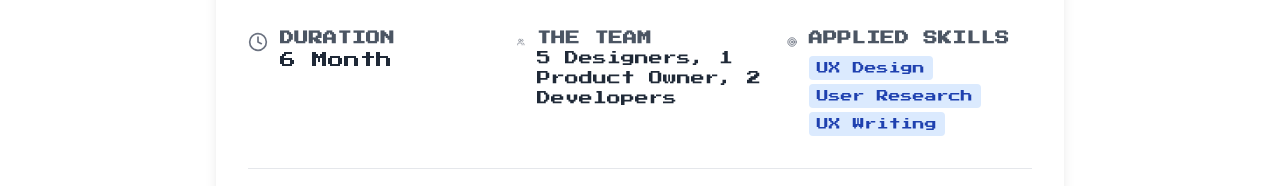
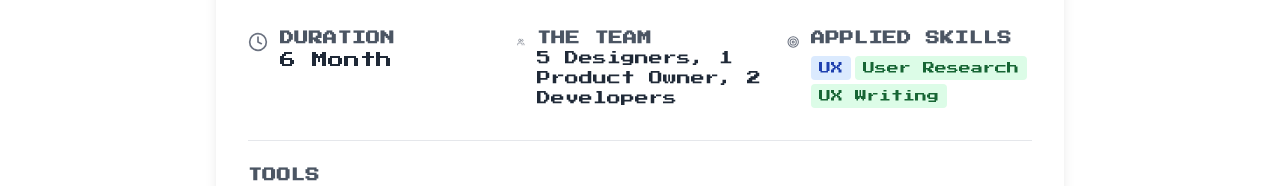
Before and after one commit to dLaMothe/portfolio, a Next.js app: page /quest/1 in a window 1280 px wide. Shown: the part 292-478 px from the top of the page. Built offline with nearby package versions, Linux system fonts and the light colour scheme.

Commit message:
Adjust tags to be correct colours

```diff
--- a/src/app/quest/[id]/page.tsx
+++ b/src/app/quest/[id]/page.tsx
@@ -2,6 +2,7 @@ import React from "react";
 import { Clock, Users, Target, Lightbulb } from "lucide-react";
 import { notFound } from "next/navigation";
 import BackButton from "./BackButton";
+import portfolioData from "@/data/portfolio.json";
 
 // Generate static params for all quest IDs
 export async function generateStaticParams() {
@@ -23,11 +24,42 @@ interface QuestPageProps {
 
 export default function QuestDetailPage({ params }: QuestPageProps) {
   const questId = params.id;
+  const { quests, skills } = portfolioData;
+
+  // Find the current quest data
+  const currentQuest = quests.find((quest) => quest.id === parseInt(questId));
+  if (!currentQuest) {
+    return notFound();
+  }
 
   // Utility function to handle base path for GitHub Pages
   const getImageSrc = (path: string) => {
     const basePath = process.env.NODE_ENV === "production" ? "/portfolio" : "";
     return `${basePath}${path}`;
+  };
+
+  // Function to get skill tag colors matching the Skills section
+  const getSkillTagColor = (skillName: string) => {
+    const skill = skills.find((skill) => skill.category === skillName);
+    if (skill) {
+      switch (skill.color) {
+        case "skill-blue":
+          return "bg-blue-100 text-blue-800";
+        case "skill-green":
+          return "bg-green-100 text-green-800";
+        case "skill-pink":
+          return "bg-pink-100 text-pink-800";
+        case "skill-purple":
+          return "bg-purple-100 text-purple-800";
+        case "skill-orange":
+          return "bg-orange-100 text-orange-800";
+        case "skill-yellow":
+          return "bg-yellow-100 text-yellow-800";
+        default:
+          return "bg-cyan-100 text-cyan-800";
+      }
+    }
+    return "bg-blue-100 text-blue-800";
   };
 
   // Quest 1: A design system for all teams
@@ -84,16 +116,16 @@ export default function QuestDetailPage({ params }: QuestPageProps) {
                     Applied Skills
                   </p>
                   <div className="flex flex-wrap gap-1 mt-2">
-                    {["UX Design", "User Research", "UX Writing"].map(
-                      (skill, index) => (
-                        <span
-                          key={index}
-                          className="px-2 py-1 text-xs bg-blue-100 text-blue-800 rounded"
-                        >
-                          {skill}
-                        </span>
-                      )
-                    )}
+                    {currentQuest.appliedSkills.map((skill, index) => (
+                      <span
+                        key={index}
+                        className={`px-2 py-1 text-xs rounded ${getSkillTagColor(
+                          skill
+                        )}`}
+                      >
+                        {skill.split(" | ")[0]}
+                      </span>
+                    ))}
                   </div>
                 </div>
               </div>
@@ -105,13 +137,7 @@ export default function QuestDetailPage({ params }: QuestPageProps) {
                 Tools
               </p>
               <div className="flex flex-wrap gap-2">
-                {[
-                  "Benchmark",
-                  "User Interviews",
-                  "Sketch",
-                  "Affinity Mapping",
-                  "Abstract",
-                ].map((tool, index) => (
+                {currentQuest.tools.map((tool, index) => (
                   <span
                     key={index}
                     className="px-3 py-1 text-sm bg-gray-100 text-gray-800 rounded-full"
@@ -361,17 +387,14 @@ export default function QuestDetailPage({ params }: QuestPageProps) {
                     Applied Skills
                   </p>
                   <div className="flex flex-wrap gap-1 mt-2">
-                    {[
-                      "User Research",
-                      "UX Design",
-                      "UX Writing",
-                      "Workshop Facilitation",
-                    ].map((skill, index) => (
+                    {currentQuest.appliedSkills.map((skill, index) => (
                       <span
                         key={index}
-                        className="px-2 py-1 text-xs bg-blue-100 text-blue-800 rounded"
+                        className={`px-2 py-1 text-xs rounded ${getSkillTagColor(
+                          skill
+                        )}`}
                       >
-                        {skill}
+                        {skill.split(" | ")[0]}
                       </span>
                     ))}
                   </div>
@@ -385,14 +408,7 @@ export default function QuestDetailPage({ params }: QuestPageProps) {
                 Tools
               </p>
               <div className="flex flex-wrap gap-2">
-                {[
-                  "Expert Interviews ❤️",
-                  "HMW",
-                  "Desk Research",
-                  "Lightning Demos",
-                  "User Testing",
-                  "Figma ❤️",
-                ].map((tool, index) => (
+                {currentQuest.tools.map((tool, index) => (
                   <span
                     key={index}
                     className="px-3 py-1 text-sm bg-gray-100 text-gray-800 rounded-full"
@@ -612,17 +628,14 @@ export default function QuestDetailPage({ params }: QuestPageProps) {
                     Applied Skills
                   </p>
                   <div className="flex flex-wrap gap-1 mt-2">
-                    {[
-                      "UX Design",
-                      "User Research",
-                      "Prototyping",
-                      "Workshop Facilitation",
-                    ].map((skill, index) => (
+                    {currentQuest.appliedSkills.map((skill, index) => (
                       <span
                         key={index}
-                        className="px-2 py-1 text-xs bg-blue-100 text-blue-800 rounded"
+                        className={`px-2 py-1 text-xs rounded ${getSkillTagColor(
+                          skill
+                        )}`}
                       >
-                        {skill}
+                        {skill.split(" | ")[0]}
                       </span>
                     ))}
                   </div>
@@ -636,20 +649,7 @@ export default function QuestDetailPage({ params }: QuestPageProps) {
                 Tools
               </p>
               <div className="flex flex-wrap gap-2">
-                {[
-                  "Figma ❤️",
-                  "User Testing",
-                  "Desk Research",
-                  "Behavioural Psychology",
-                  "Opportunity decision tree ❤️",
-                  "JTBD",
-                  "Wireframing",
-                  "Benchmark",
-                  "User Interviews",
-                  "rapid Usertests",
-                  "Hotjar ❤️",
-                  "Miro ❤️",
-                ].map((tool, index) => (
+                {currentQuest.tools.map((tool, index) => (
                   <span
                     key={index}
                     className="px-3 py-1 text-sm bg-gray-100 text-gray-800 rounded-full"
@@ -908,17 +908,14 @@ export default function QuestDetailPage({ params }: QuestPageProps) {
                     Applied Skills
                   </p>
                   <div className="flex flex-wrap gap-1 mt-2">
-                    {[
-                      "UX Design",
-                      "User Research",
-                      "Prototyping",
-                      "Workshop Facilitation",
-                    ].map((skill, index) => (
+                    {currentQuest.appliedSkills.map((skill, index) => (
                       <span
                         key={index}
-                        className="px-2 py-1 text-xs bg-blue-100 text-blue-800 rounded"
+                        className={`px-2 py-1 text-xs rounded ${getSkillTagColor(
+                          skill
+                        )}`}
                       >
-                        {skill}
+                        {skill.split(" | ")[0]}
                       </span>
                     ))}
                   </div>
@@ -932,15 +929,7 @@ export default function QuestDetailPage({ params }: QuestPageProps) {
                 Tools
               </p>
               <div className="flex flex-wrap gap-2">
-                {[
-                  "Optimal Workshop ❤️",
-                  "rapid Usertests",
-                  "Figma ❤️",
-                  "Miro ❤️",
-                  "Card Sorting ❤️",
-                  "Tree Testing ❤️",
-                  "Expert Interviews ❤️",
-                ].map((tool, index) => (
+                {currentQuest.tools.map((tool, index) => (
                   <span
                     key={index}
                     className="px-3 py-1 text-sm bg-gray-100 text-gray-800 rounded-full"
@@ -1198,7 +1187,6 @@ export default function QuestDetailPage({ params }: QuestPageProps) {
             <BackButton />
           </div>
         </div>
-
         <div className="max-w-4xl mx-auto px-6 -mt-16 relative z-10">
           {/* Title Card */}
           <div className="bg-white rounded-lg shadow-lg p-8 mb-8">
@@ -1233,12 +1221,14 @@ export default function QuestDetailPage({ params }: QuestPageProps) {
                     Applied Skills
                   </p>
                   <div className="flex flex-wrap gap-1 mt-2">
-                    {["OOUX", "UX Design", "UI Design"].map((skill, index) => (
+                    {currentQuest.appliedSkills.map((skill, index) => (
                       <span
                         key={index}
-                        className="px-2 py-1 text-xs bg-blue-100 text-blue-800 rounded"
+                        className={`px-2 py-1 text-xs rounded ${getSkillTagColor(
+                          skill
+                        )}`}
                       >
-                        {skill}
+                        {skill.split(" | ")[0]}
                       </span>
                     ))}
                   </div>
@@ -1513,18 +1503,14 @@ export default function QuestDetailPage({ params }: QuestPageProps) {
                   Applied Skills
                 </p>
                 <div className="flex flex-wrap gap-1 mt-2">
-                  {[
-                    "Prototyping",
-                    "User Research",
-                    "UX Design",
-                    "UX Writing",
-                    "Workshop Facilitation",
-                  ].map((skill, index) => (
+                  {currentQuest.appliedSkills.map((skill, index) => (
                     <span
                       key={index}
-                      className="px-2 py-1 text-xs bg-blue-100 text-blue-800 rounded"
+                      className={`px-2 py-1 text-xs rounded ${getSkillTagColor(
+                        skill
+                      )}`}
                     >
-                      {skill}
+                      {skill.split(" | ")[0]}
                     </span>
                   ))}
                 </div>
--- a/src/components/QuestsSection.tsx
+++ b/src/components/QuestsSection.tsx
@@ -6,7 +6,7 @@ import { Code2, ArrowRight, Clock, Users, Wrench } from "lucide-react";
 import { useRouter } from "next/navigation";
 
 export default function QuestsSection() {
-  const { quests } = portfolioData;
+  const { quests, skills } = portfolioData;
   const router = useRouter();
 
   // Restore scroll position when component mounts
@@ -27,18 +27,29 @@ export default function QuestsSection() {
     }
   }, []);
 
-  const getSkillTagColor = (skill: string, index: number) => {
-    const colors = [
-      "bg-blue-500 text-white", // Bold blue
-      "bg-green-500 text-white", // Bright green
-      "bg-purple-500 text-white", // Bold purple
-      "bg-orange-500 text-white", // Vibrant orange
-      "bg-pink-500 text-white", // Hot pink
-      "bg-cyan-500 text-white", // Bright cyan
-      "bg-yellow-500 text-black", // Bright yellow
-      "bg-red-500 text-white", // Bold red
-    ];
-    return colors[index % colors.length];
+  const getSkillTagColor = (skillName: string) => {
+    // Find the skill in the skills data to get its color
+    const skill = skills.find((skill) => skill.category === skillName);
+    if (skill) {
+      switch (skill.color) {
+        case "skill-blue":
+          return "bg-blue-100 text-blue-800 border-blue-200";
+        case "skill-green":
+          return "bg-green-100 text-green-800 border-green-200";
+        case "skill-pink":
+          return "bg-pink-100 text-pink-800 border-pink-200";
+        case "skill-purple":
+          return "bg-purple-100 text-purple-800 border-purple-200";
+        case "skill-orange":
+          return "bg-orange-100 text-orange-800 border-orange-200";
+        case "skill-yellow":
+          return "bg-yellow-100 text-yellow-800 border-yellow-200";
+        default:
+          return "bg-cyan-100 text-cyan-800 border-cyan-200";
+      }
+    }
+    // Default fallback
+    return "bg-blue-100 text-blue-800 border-blue-200";
   };
 
   const handleQuestClick = (questId: number) => {
@@ -113,9 +124,8 @@ export default function QuestsSection() {
                     {quest.appliedSkills.slice(0, 3).map((skill, index) => (
                       <span
                         key={index}
-                        className={`px-2 py-1 text-xs font-bold border-2 border-black ${getSkillTagColor(
-                          skill,
-                          index
+                        className={`px-2 py-1 text-xs font-bold border-2 ${getSkillTagColor(
+                          skill
                         )}`}
                       >
                         {skill.split(" | ")[0]} {/* Show shortened version */}
```
